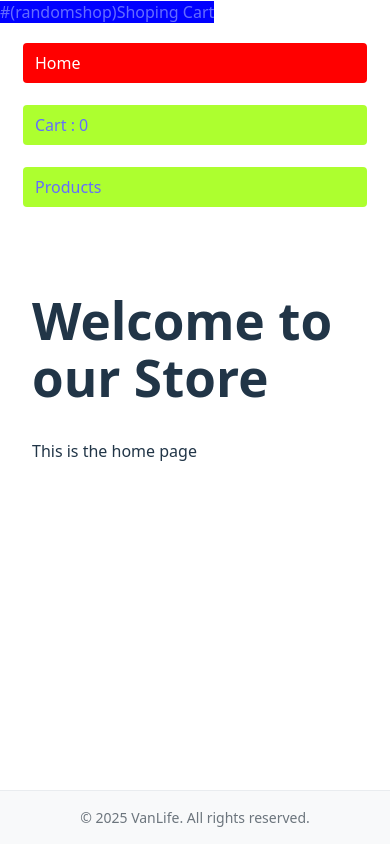
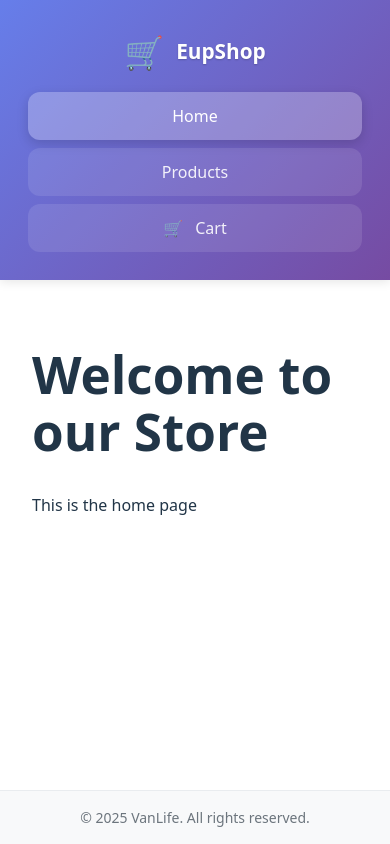
Before and after one commit to mehrdad2929/shoping-cart, a React (Vite) app: page / in a window 390 px wide. Built offline with nearby package versions, Linux system fonts and the light colour scheme.

Commit message:
some styling on header

```diff
--- a/index.html
+++ b/index.html
@@ -1,12 +1,15 @@
 <!doctype html>
 <html lang="en">
-  <head>
+
+<head>
     <meta charset="UTF-8" />
     <meta name="viewport" content="width=device-width, initial-scale=1.0" />
-    <title>Shoping cart</title>
-  </head>
-  <body>
+    <title>EupShop</title>
+</head>
+
+<body>
     <div id="root"></div>
     <script type="module" src="/src/main.jsx"></script>
-  </body>
+</body>
+
 </html>
--- a/src/components/Header.jsx
+++ b/src/components/Header.jsx
@@ -1,39 +1,18 @@
 import { Link, NavLink } from "react-router-dom"
-import { useState, useEffect } from "react"
 import styles from "./Header.module.css"
 import { useCart } from "../CartContext"
+
 const Header = ({ isLoggedIn }) => {
     const { getTotalItems } = useCart()
 
-    /* const [cart, setCart] = useState(() => {
-        const cartList = JSON.parse(localStorage.getItem("cart")) || {}
-        return cartList
-    })
+    return (
+        <header className={styles.header}>
+            <div className={styles.container}>
+                <Link className={styles.logo} to="/">
+                    <span className={styles.logoIcon}>🛒</span>
+                    <span className={styles.logoText}>EupShop</span>
+                </Link>
 
-    useEffect(() => {
-        const handleStorageChange = () => {
-            const saved = localStorage.getItem("cart");
-            setCart(saved ? JSON.parse(saved) : {});
-        };
-
-        window.addEventListener("storage", handleStorageChange);
-
-        return () => {
-            window.removeEventListener("storage", handleStorageChange);
-        };
-    }, []);
-
-    const getAllProductCount = () => {
-        console.log("count")
-        let sum = 1
-        Object.values(cart).forEach(value => {
-            sum += parseInt(value);
-        })
-        return sum;
-    }; */
-    return (
-        <div className={styles.header}>
-            <Link className={styles.sitelogo} to="/">#(randomshop)Shoping Cart</Link>
                 <nav className={styles.navbar}>
                     <NavLink
                         className={({ isActive }) =>
@@ -44,16 +23,6 @@ const Header = ({ isLoggedIn }) => {
                         Home
                     </NavLink>
                     <NavLink
-
-                    className={({ isActive }) =>
-                        `${styles.navlink} ${isActive ? styles.active : ''}`
-                    }
-                    to="/cart"
-                >
-                    Cart : {getTotalItems()}
-                </NavLink>
-                <NavLink
-
                         className={({ isActive }) =>
                             `${styles.navlink} ${isActive ? styles.active : ''}`
                         }
@@ -61,8 +30,24 @@ const Header = ({ isLoggedIn }) => {
                     >
                         Products
                     </NavLink>
+                    <NavLink
+                        className={({ isActive }) =>
+                            `${styles.navlink} ${isActive ? styles.active : ''}`
+                        }
+                        to="/cart"
+                    >
+                        <span className={styles.cartIcon}>🛒</span>
+                        <span>Cart</span>
+                        {getTotalItems() > 0 && (
+                            <span className={styles.cartCount}>
+                                {getTotalItems()}
+                            </span>
+                        )}
+                    </NavLink>
                 </nav>
             </div>
+        </header>
     )
 }
-export default Header;
+
+export default Header
--- a/src/components/Header.module.css
+++ b/src/components/Header.module.css
@@ -1,35 +1,117 @@
 .header {
-    background-color: white;
+    background: linear-gradient(135deg, #667eea 0%, #764ba2 100%);
+    box-shadow: 0 2px 10px rgba(0, 0, 0, 0.1);
+    position: sticky;
+    top: 0;
+    z-index: 100;
+}
+
+.container {
+    max-width: 1200px;
+    margin: 0 auto;
+    padding: 1rem;
+    display: flex;
+    flex-direction: column;
+    align-items: center;
+    gap: 1rem;
+}
+
+.logo {
+    display: flex;
+    align-items: center;
+    text-decoration: none;
+    gap: 0.75rem;
+}
+
+.logoIcon {
+    font-size: 2rem;
+}
+
+.logoText {
+    font-size: 1.8rem;
+    font-weight: 700;
+    color: white;
+    text-shadow: 0 1px 2px rgba(0, 0, 0, 0.2);
 }
 
 .navbar {
     display: flex;
     flex-direction: column;
-    background-color: white;
-    padding: 8px 12px;
-    position: sticky;
-    top: 0;
-}
-
-.sitelogo {
-    background-color: blue;
+    width: 100%;
+    max-width: 300px;
+    gap: 0.75rem;
 }
 
 .navlink {
-    background-color: greenyellow;
-    margin: 11px;
+    display: flex;
+    align-items: center;
+    justify-content: center;
+    gap: 0.75rem;
     text-decoration: none;
-    /* Remove underline */
-    padding: 8px 12px;
-    border-radius: 4px;
-    transition: background-color 0.2s ease;
+    padding: 1rem 1.5rem;
+    border-radius: 12px;
+    font-weight: 500;
+    font-size: 1.1rem;
+    color: rgba(255, 255, 255, 0.9);
+    transition: all 0.3s ease;
+    position: relative;
+    background: rgba(255, 255, 255, 0.1);
 }
 
 .navlink:hover {
-    background-color: lightgreen;
+    background: rgba(255, 255, 255, 0.2);
+    color: white;
+    transform: translateY(-2px);
+    box-shadow: 0 4px 15px rgba(0, 0, 0, 0.2);
 }
 
 .navlink.active {
-    background-color: red;
+    background: rgba(255, 255, 255, 0.25);
     color: white;
+    box-shadow: 0 4px 12px rgba(0, 0, 0, 0.15);
 }
+
+.cartCount {
+    background: #ff6b6b;
+    color: white;
+    font-size: 0.8rem;
+    font-weight: 600;
+    min-width: 24px;
+    height: 24px;
+    border-radius: 50%;
+    display: flex;
+    align-items: center;
+    justify-content: center;
+    padding: 2px;
+}
+
+/* Responsive */
+@media (max-width: 768px) {
+    .container {
+        padding: 0.75rem;
+    }
+
+    .logoText {
+        font-size: 1.5rem;
+    }
+
+    .navbar {
+        max-width: 100%;
+        gap: 0.5rem;
+    }
+
+    .navlink {
+        padding: 0.8rem 1.2rem;
+        font-size: 1rem;
+    }
+}
+
+@media (max-width: 480px) {
+    .logoText {
+        font-size: 1.3rem;
+    }
+
+    .navlink {
+        padding: 0.75rem 1rem;
+    }
+}
```
Lines whose indentation alone changed are shown as unchanged.
